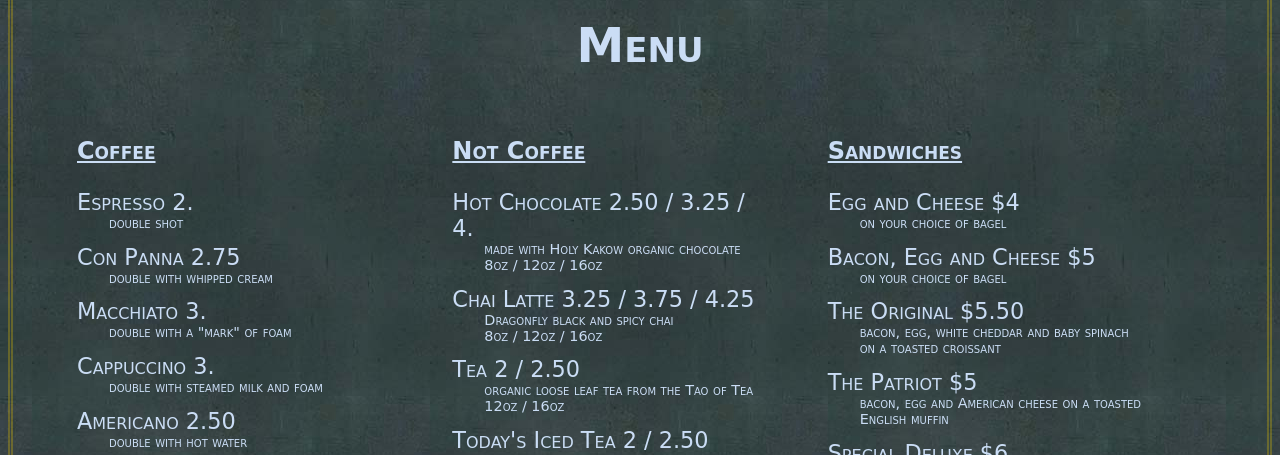
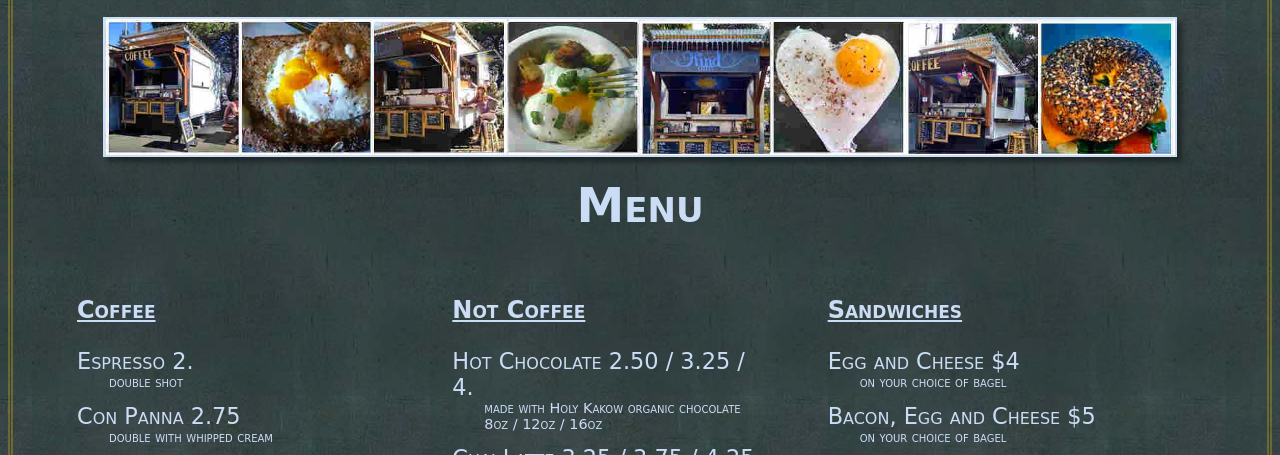
Before and after one commit to StephanieArgy/kindcoffee, a plain HTML site: page index.html in a window 1280 px wide. Shown: the part 295-750 px from the top of the page. Drawn offline with Linux system fonts and the light colour scheme; a web font is replaced by a local one.

Commit message:
Added images

```diff
--- a/index.html
+++ b/index.html
@@ -22,6 +22,9 @@
   </section>
 
   <main>
+  <img class="openingImage openingImageSmallScreens" src="images/kindCart_oldLocation01.jpg" alt="openingImage">
+  <img class="openingImage openingImageLargeScreens" src="images/LongBarOfImages.jpg" alt="openingImage">
+
     <section class="cartMenu">
       <h2>Menu</h2>
       <section class="cartMenuLists">
--- a/styles/main.css
+++ b/styles/main.css
@@ -43,6 +43,19 @@ h2 {
 
 main {
   margin-bottom: 100px;
+}
+
+.openingImage {
+  border: 2px solid rgba(211, 230, 255, .95);
+  box-shadow: 5px 5px 5px rgba(0, 0, 0, .4);
+  display: block;
+  margin: auto;
+  margin-top: 20px;
+  max-width: 80%;
+}
+
+.openingImageLargeScreens {
+  display: none;
 }
 
 .cartMenuLists {
@@ -97,6 +110,16 @@ main {
     margin-top: 0;
   }
 
+  .openingImageSmallScreens {
+    display: none;
+  }
+
+  .openingImageLargeScreens {
+    display: block;
+    max-width: 95%;
+  }
+
+
   h2 {
     font-size: 3rem;
   }
@@ -115,4 +138,5 @@ main {
 }
 
 
+
 }
```
Also changed, not shown: images/LongBarOfImages.jpg (added), images/cannoli.jpg (added), images/cartInNewPod01.jpg (added), images/kindCart_oldLocation01.jpg (added), images/kind_fisheye_dog.jpg (added).
